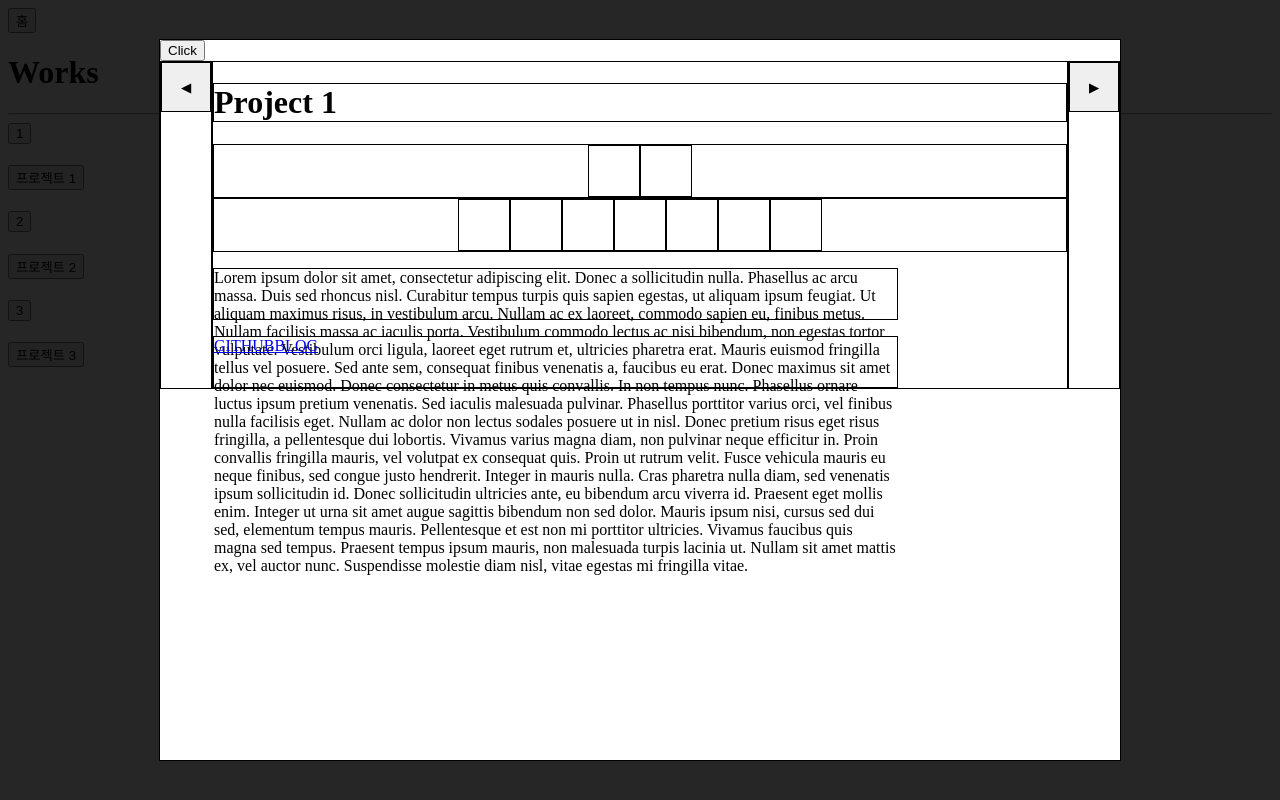
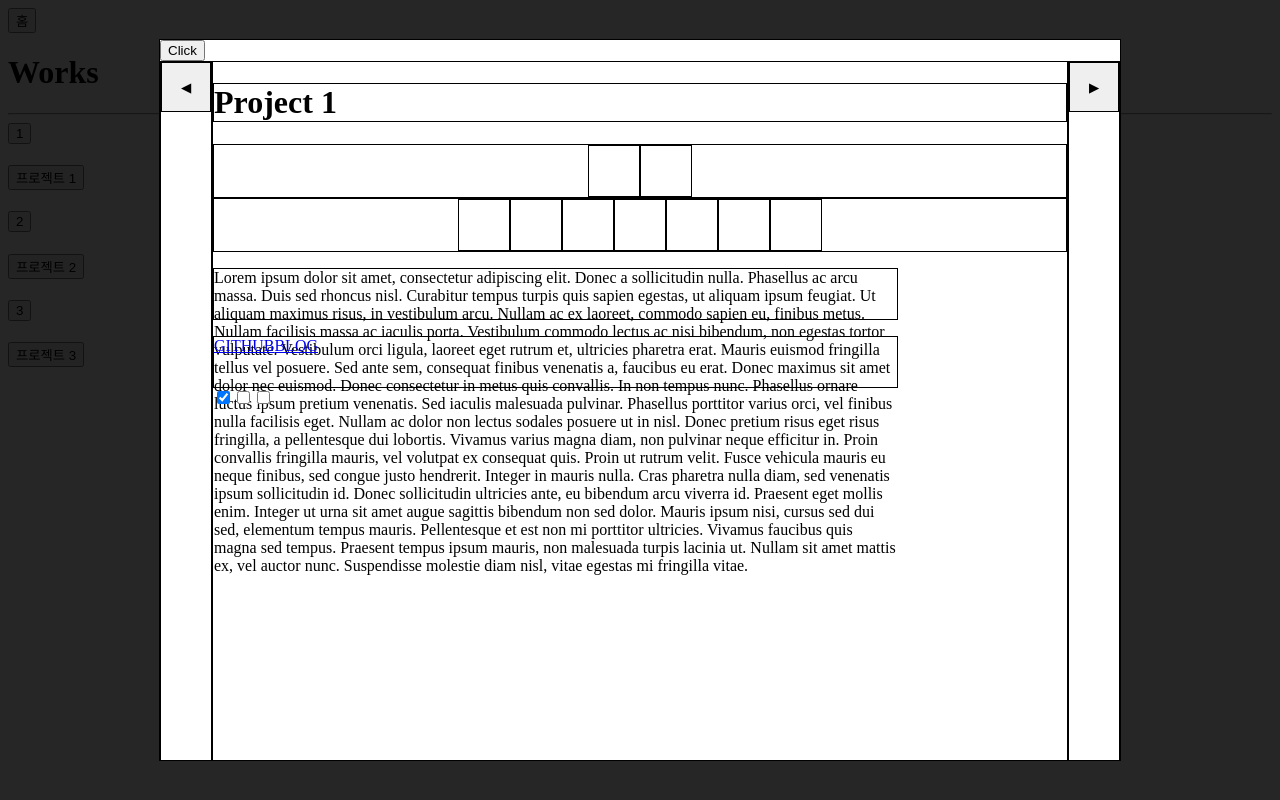
Before and after one commit to godcl1623/portfolio, a React (Create React App) app: page /works in a window 1280 px wide. Both pictures are taken after a click on the button "프로젝트 1". Built offline with nearby package versions, Linux system fonts and the light colour scheme.

Commit message:
features - Projects - 페이지 표시기 구현

```diff
--- a/src/components/layouts/Projects.js
+++ b/src/components/layouts/Projects.js
@@ -3,11 +3,11 @@ import PageBtn from './projects/PageBtn';
 import BodySection from './projects/BodySection';
 
 const Projects = () => (
-  <div className="Projects" style={{ display: 'flex', width: '100%', justifyContent: 'center'}}>
-    <PageBtn direction='left' />
-    <BodySection />
-    <PageBtn direction='right' />
-  </div>
-);
+    <div className="Projects" style={{ display: 'flex', width: '100%', height: '100%', justifyContent: 'center'}}>
+      <PageBtn direction='left' />
+      <BodySection />
+      <PageBtn direction='right' />
+    </div>
+  );
 
 export default Projects;
--- a/src/components/layouts/projects/BodySection.js
+++ b/src/components/layouts/projects/BodySection.js
@@ -7,10 +7,18 @@ const { selectedHeader } = tools;
 
 const BodySection = () => {
   const selectedProject = useSelector(state => state.selectedProject);
+  const list = useSelector(state => state.projectsList);
+
+  const makeChkboxes = list.map(project => {
+    const selectedProjectNumber = selectedProject.split(' ')[1];
+    const isChecked = project === selectedProjectNumber;
+    return (
+      <input key={project} type="checkbox" checked={isChecked} />
+    );
+  });
 
   return (
     <div className="container 2" style={{ border: '1px solid black', width: '100%' }}>
-      {/* <h1 style={{ border: '1px solid black' }}>Projects</h1> */}
       { selectedHeader(selectedProject) }
       { imageContainer(2) }
       { iconContainer(7) }
@@ -19,6 +27,7 @@ const BodySection = () => {
         <a href="https://github.com/godcl1623" target="_blank" rel="noreferrer noopener">GITHUB</a>
         <a href="https://godcl1623.tistory.com/" target="_blank" rel="noreferrer noopener">BLOG</a>
       </div>
+      { makeChkboxes }
     </div>
   );
 };
```
Also changed, not shown: src/actions/index.js (line endings or trailing spaces), src/reducers/reducers.js (line endings or trailing spaces).
